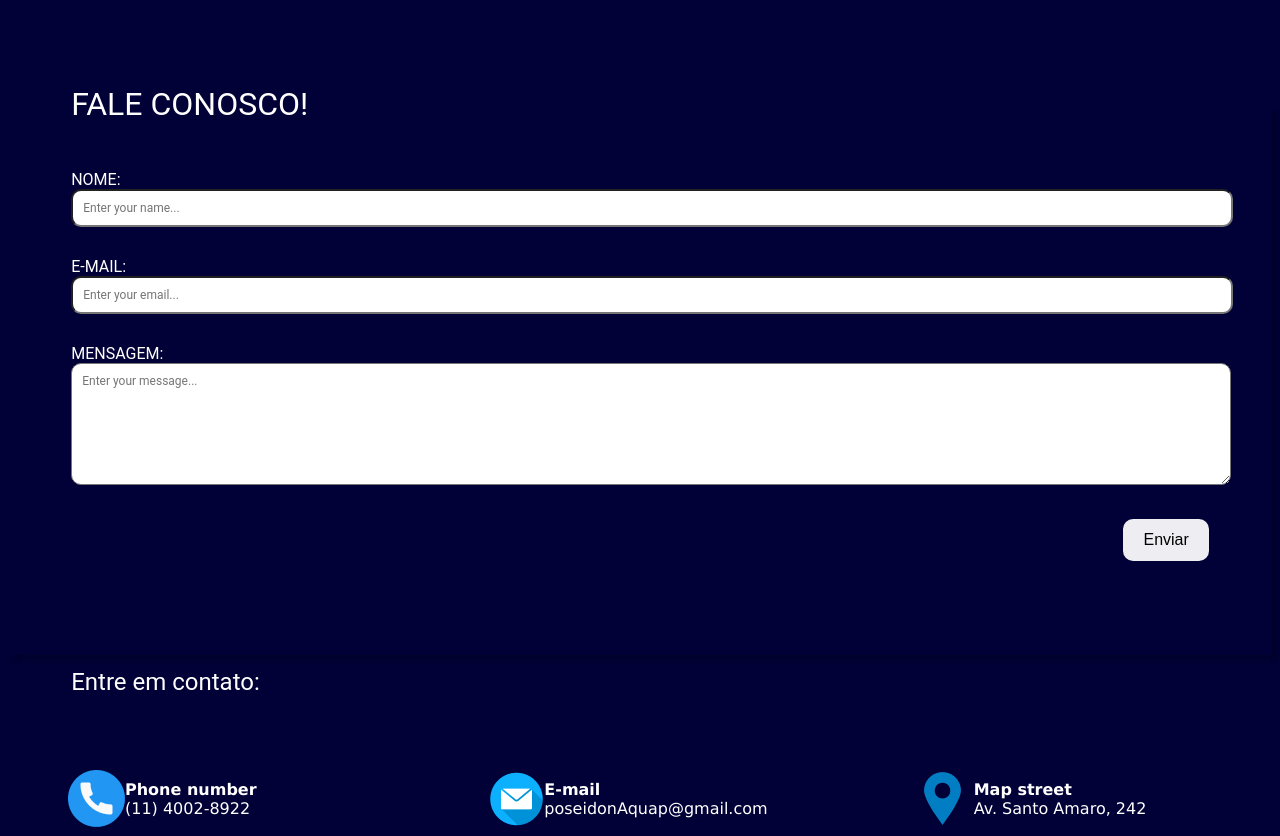
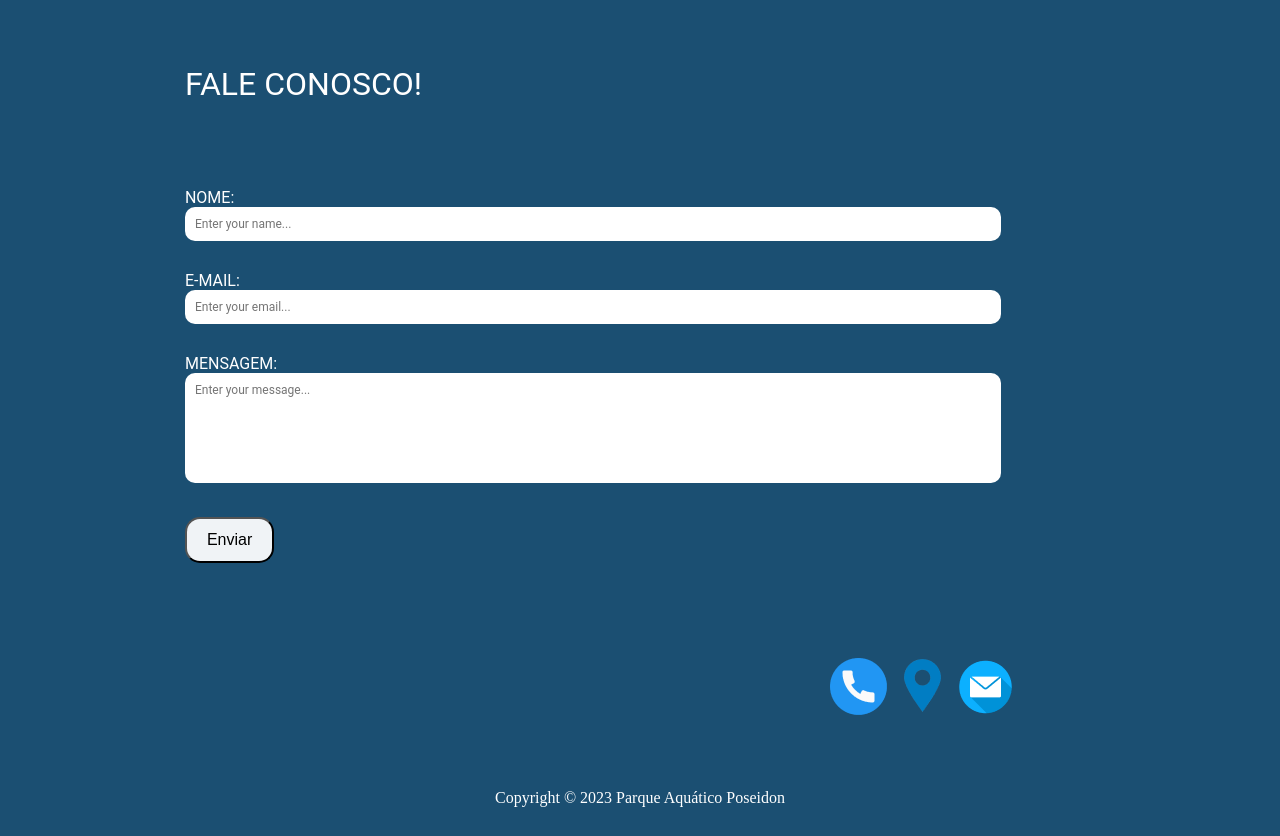
Before and after one commit to BiaMayumi/parqueAquatico, a plain HTML site: page contato.html in a window 1280 px wide. Drawn offline with Linux system fonts and the light colour scheme.

Commit message:
commit da Mayumi

```diff
--- a/contato.css
+++ b/contato.css
@@ -1,103 +1,82 @@
 body {
-    background-color: #010137;
+    background-color: #1B4F72;
 }
 
 h1 {
     font-family: 'Roboto', sans-serif;
     font-weight: 400;
-    color: rgb(255, 255, 255);
-    padding: 5%;
-}
-
-h2{
-    font-family: 'Roboto', sans-serif;
-    font-weight: 400;
-    color: rgb(255, 255, 255);
-    padding: 5%;
-}
+    color: #fff;
+    margin-left: 14%;}
 
 .formulario {
     font-family: 'Roboto', sans-serif;
-    color: rgb(255, 255, 255);
+    color: #fff;
     padding: 5%;
-    box-shadow: 5px 5px 5px rgba(0, 0, 0, 0.2);
-    display: block;
-    margin-top: -100px;
 }
-
 .bigger-textarea {
-    height: 100px;
+    height: 90px;
+    resize: none; /* Impede o redimensionamento da caixa de texto */
 }
-
 .input-container {
-    font-family: 'Roboto', sans-serif;
+    margin-left: 10%;
     margin-bottom: 30px;
+    width: 70%;
 }
 
 .input-container:last-child {
-    text-align: right;
+    margin-left: 10%;
+    margin-bottom: 30px;
+    width: 70%;
+
 }
 
 .input-container:last-child input[type="submit"] {
     padding: 12px 20px;
     font-size: 16px;
-    border-radius: 10px; /* Arredondar as bordas */
-    background-color: rgba(255, 255, 255, 0.932); /* Definir a cor de fundo */
-    color: #000000; /* Definir a cor do texto */
-    border: none; /* Remover a borda */
-    cursor: pointer; /* Mostrar cursor de clique */
+    border-radius: 15px;
+    background-color: rgba(255, 255, 255, 0.932);
+    color: #000;
+    cursor: pointer;
 }
-
 
 .contato-info {
     font-family: 'Roboto', sans-serif;
     color: #ffffff;
     display: flex;
     justify-content: space-between;
-    font-family: Verdana, Geneva, Tahoma, sans-serif;
-    padding: -90%;
-}
+    width: 30;
+    border: none;
+    width: 90%;
+    margin-left: 5%;
 
-.contact-title {
-    font-family: 'Roboto', sans-serif;
-    margin-top: -50px;
-    margin-bottom: 10px;
 }
 
 .rounded-input {
     font-family: 'Roboto', sans-serif;
-    color: #000000af;
     width: 100%;
     padding: 10px;
     font-size: 12px;
     border-radius: 10px;
+    border: none;
 }
 
 .contato-item {
-    flex: 1;
+    font-family: 'Roboto', sans-serif;
+    color: #fff;
     margin: 0 10px;
-    display: flex;
-    align-items: center;
-}
-
-.icon {
-    width: 40px;
-    height: 40px;
-    background-repeat: no-repeat;
-    background-size: contain;
-    margin-right: 10px;
-}
-
-.info {
     display: flex;
     flex-direction: column;
 }
 
-.label {
-    margin: 0;
-    font-weight: bold;
+.imagens{
+    margin-left: 65%;
+    max-width: 190px; /* Valor menor para diminuir a largura máxima */
+    max-height: 190px; /* Valor menor para diminuir a altura máxima */
+    margin-right: 10px
 }
 
-.valor {
-    margin: 0;
+.ctt{
+    color: #fff;
+    text-align: center;
+
 }
--- a/contato.html
+++ b/contato.html
@@ -1,3 +1,5 @@
+
+
 <!DOCTYPE html>
 <html lang="pt-br">
 
@@ -10,59 +12,44 @@
 </head>
 
 <body>
-
-  <header>
+  <br>
+  <br>
     <h1>FALE CONOSCO!</h1>
     <div class="formulario">
-      <form action="contact.php" method="post">
+      <form action="" method="post">
         <div class="input-container">
           <label for="name">NOME:</label>
           <input type="text" id="name" name="name" placeholder="Enter your name..." class="rounded-input">
         </div>
+
         <div class="input-container">
           <label for="email">E-MAIL:</label>
           <input type="email" id="email" name="email" placeholder="Enter your email..." class="rounded-input">
         </div>
+
         <div class="input-container">
           <label for="message">MENSAGEM:</label>
           <textarea id="message" name="message" placeholder="Enter your message..." class="rounded-input bigger-textarea"></textarea>
         </div>
+
         <div class="input-container">
           <input type="submit" value="Enviar" class="submit-button">
         </div>
       </form>
     </div>
 
-  </header>
+    <footer>
+      <div class="imagens">
+        <a href="link_do_telefone"><img src="img contato/telefone.png" alt="Telefone"></a>
+        <a href="https://goo.gl/maps/PjPcEjpFo1dQcVJE8"><img src="img contato/maps.png" alt="Mapas"></a>
+        <a href="https://mail.google.com/mail/u/1/?ogbl#inbox"><img src="img contato/email.png" alt="Email"></a>
+      </div>
 
-  <h2 class="contact-title">Entre em contato:</h2>
-  <div class="contato-info">
-    <div class="contato-item">
-      <div class="icon telefone-icon"></div>
-      <img src="img contato/telefone.png">
-      <div class="info">
-        <p class="label">Phone number</p>
-        <p class="valor">(11) 4002-8922</p>
+        <div class="ctt">
+          <br><br><br>
+        <p>Copyright &copy; 2023 Parque Aquático Poseidon</p>
       </div>
-    </div>
-    <div class="contato-item">
-      <div class="icon email-icon"></div>
-      <img src="img contato/email.png">
-      <div class="info">
-        <p class="label">E-mail</p>
-        <p class="valor">poseidonAquap@gmail.com</p>
-      </div>
-    </div>
-    <div class="contato-item">
-      <div class="icon endereco-icon"></div>
-      <img src="img contato/maps.png">
-      <div class="info">
-        <p class="label">Map street</p>
-        <p class="valor">Av. Santo Amaro, 242</p>
-      </div>
-    </div>
-  </div>
+    </footer>
 
-</body>
-
-</html>
+  </body>
+  </html>
```
